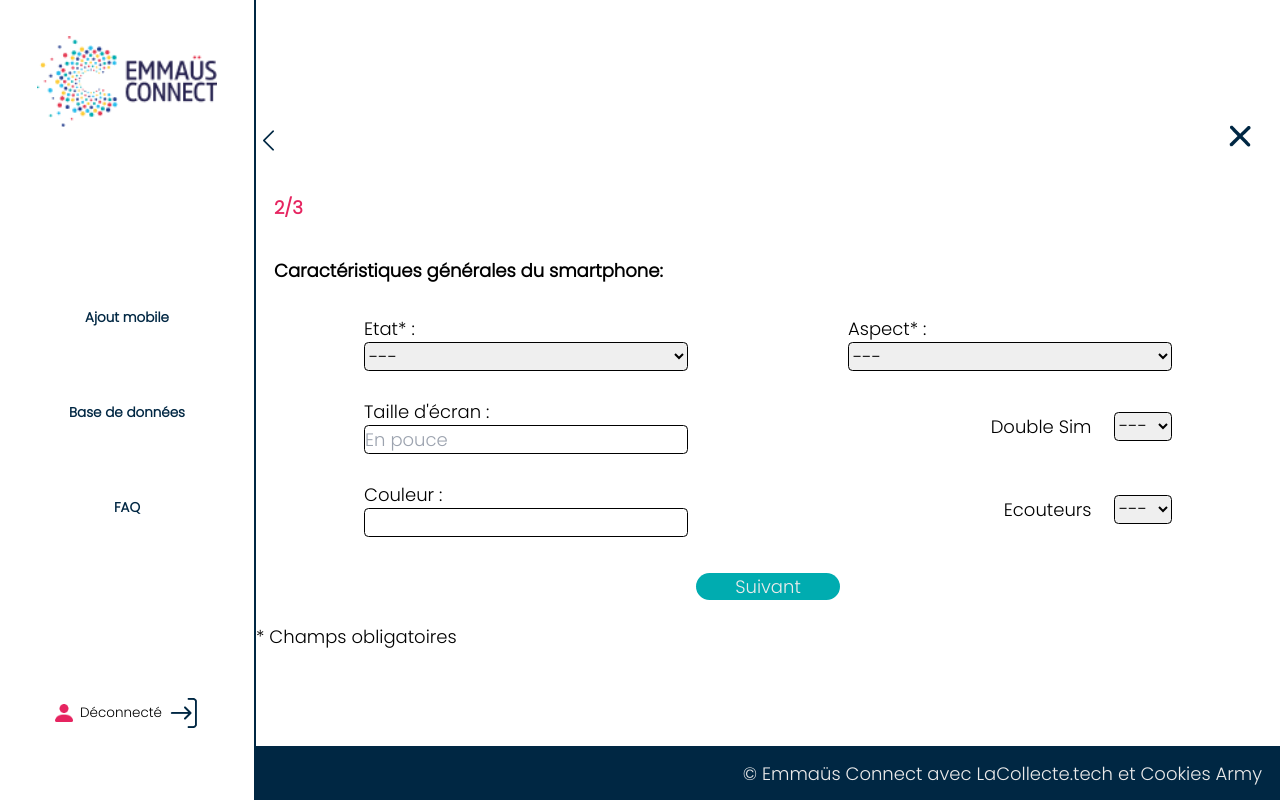
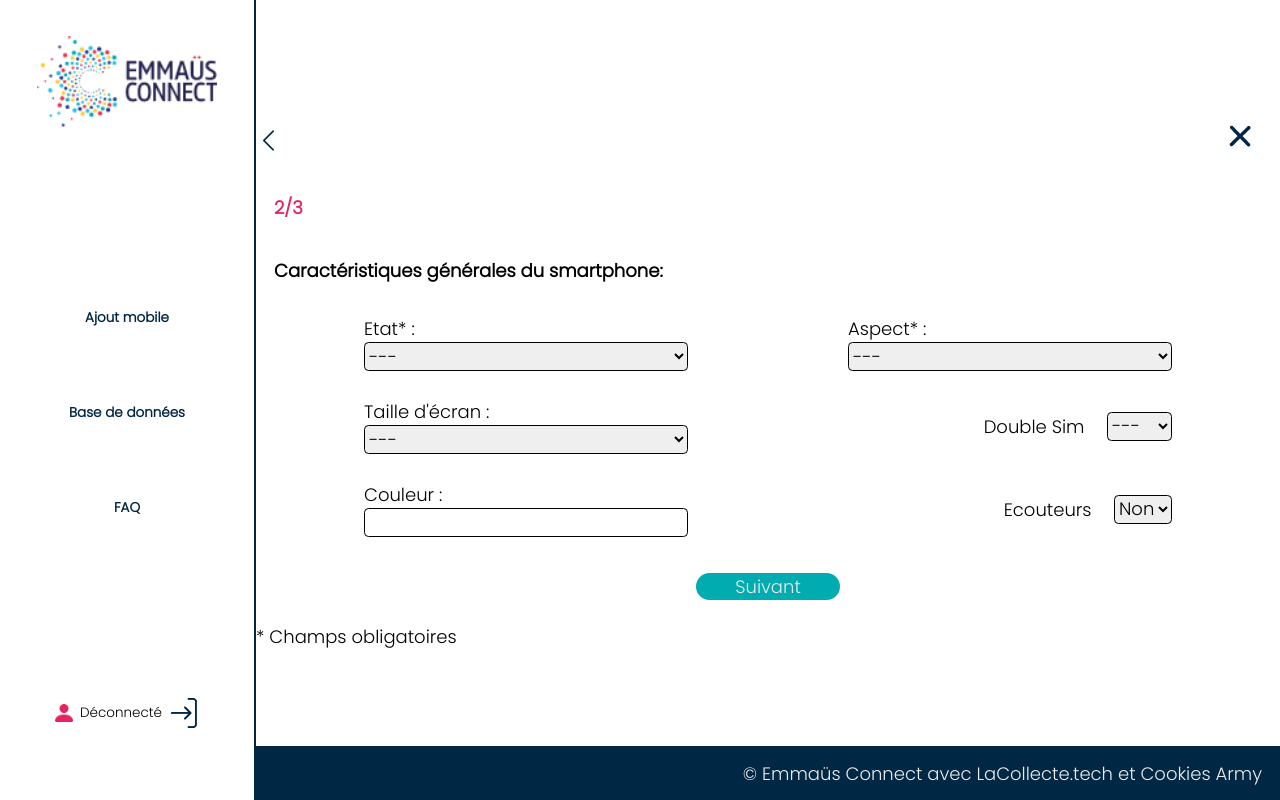
Before and after one commit to SbirLobo/cookiesarmy, a React (Vite) app in the folder frontend/: page /enregistrer2 in a window 1280 px wide. Built offline with nearby package versions, Linux system fonts and the light colour scheme.

Commit message:
Update Front/Back link

```diff
--- a/frontend/src/contexts/InfoMobileContext.jsx
+++ b/frontend/src/contexts/InfoMobileContext.jsx
@@ -22,7 +22,6 @@ export function InfoMobileProvider({ children }) {
     double_sim: "",
     couleur: "",
     ecouteurs: "",
-    vendu: "",
     ville: "",
     date_entree: "",
     commentaire: "",
--- a/frontend/src/pages/EnregistrerTel2.jsx
+++ b/frontend/src/pages/EnregistrerTel2.jsx
@@ -72,15 +72,21 @@ function EnregistrerTel2() {
           <div>
             <label htmlFor="taille">Taille d'écran : </label>
             <br />
-            <input
+            <select
               type="text"
               name="taille_p"
-              id="taille"
+              id="taille_p"
               className="rounded border w-36 sm:w-52  md:w-72"
-              placeholder="En pouce"
               value={mobile.taille_p}
               onChange={handleChangeMobile}
-            />
+            >
+              <option value="0">---</option>
+              <option value="5">5''</option>
+              <option value="6">6''</option>
+              <option value="7">7''</option>
+              <option value="8">8''</option>
+              <option value="9">9''</option>
+            </select>
           </div>
           <div className="gap-5 items-center flex">
             <label htmlFor="sim">Double Sim</label>
@@ -93,8 +99,8 @@ function EnregistrerTel2() {
               className="rounded border"
             >
               <option value="na">---</option>
-              <option value="non">Non</option>
-              <option value="oui">Oui</option>
+              <option value="0">false</option>
+              <option value="1">true</option>
             </select>
           </div>
         </div>
@@ -121,9 +127,8 @@ function EnregistrerTel2() {
               onChange={handleChangeMobile}
               className="rounded border"
             >
-              <option value="na">---</option>
-              <option value="non">Non</option>
-              <option value="oui">Oui</option>
+              <option value="false">Non</option>
+              <option value="true">Oui</option>
             </select>
           </div>
         </div>
--- a/frontend/src/pages/EnregistrerTel3.jsx
+++ b/frontend/src/pages/EnregistrerTel3.jsx
@@ -27,21 +27,6 @@ function EnregistrerTel3() {
       <h2 className="font-bold p-3">Elements informatifs:</h2>
       <form onChange={handleSubmit}>
         <div className="flex flex-wrap justify-between p-3 lg:px-24">
-          <div>
-            <label htmlFor="vendu">Vendu* : </label>
-            <br />
-            <select
-              name="vendu"
-              className="rounded border w-36 sm:w-52  md:w-72"
-              id="etat"
-              value={mobile.vendu}
-              onChange={handleChangeMobile}
-            >
-              <option value="vide">---</option>
-              <option value="Oui">Vendu</option>
-              <option value="Non">En stock</option>
-            </select>
-          </div>
           <div>
             <label htmlFor="ville">Ville* : </label>
             <br />
--- a/frontend/src/pages/Inscription.jsx
+++ b/frontend/src/pages/Inscription.jsx
@@ -1,7 +1,7 @@
-import Layout from "../components/Layout";
 import { useState } from "react";
 import axios from "axios";
 import { useNavigate } from "react-router-dom";
+import Layout from "../components/Layout";
 
 function Inscription() {
   // const API = `${import.meta.env.VITE_BACKEND_URL}/isncription`;
--- a/frontend/src/pages/ResumeTel.jsx
+++ b/frontend/src/pages/ResumeTel.jsx
@@ -4,18 +4,19 @@ import { useInfoMobile } from "../contexts/InfoMobileContext";
 
 function ResumeTel() {
   const { mobile, handleSubmit } = useInfoMobile();
+  return (
     <Layout>
       <div className="border-2 rounded-lg border-quaternary px-3 m-5">
         <div className="flex justify-between items-center">
           <Link to="/enregistrer3">
             <img
-            src="./assets/favicon/chevron.png"
+              src="../public/assets/favicon/chevron.png"
               alt="précédent"
               className="pt-2"
             />
           </Link>
           <Link to="/home">
-          <img src="./assets/favicon/croix.png" alt="Quitter" />
+            <img src="../public/assets/favicon/croix.png" alt="Quitter" />
           </Link>
         </div>
         <h2 className="text-primary font-bold p-3">Résumé du smartphone</h2>
@@ -28,7 +29,7 @@ function ResumeTel() {
             <li>Etat : {mobile.etat}</li>
             <li>Aspect : {mobile.aspect}</li>
             <li>Reseau : {mobile.reseau}</li>
-          <li>Vendu : {mobile.statut}</li>
+            <li>taille d'écran : {mobile.taille_p}</li>
             <li>Ville : {mobile.ville}</li>
             <li>Date d'entrée : {mobile.date_entree}</li>
             <li>Année : {mobile.annee_prod}</li>
@@ -37,7 +38,7 @@ function ResumeTel() {
             <li>Commentaire : {mobile.commentaire}</li>
           </ul>
           <div className="flex flex-col justify-center items-center">
-          <img src={mobile.image} alt={mobile.modele} />
+            <img src="" alt="" />
             <h2 className="p-5 border text-center border-quinary shadow-lg rounded">
               Prix conseillé: <br />
               <span className="text-secondary font-blod">150 €</span>
@@ -51,9 +52,61 @@ function ResumeTel() {
               </button>
             </form>
           </div>
-      </div>{" "}
         </div>
-  </Layout>;
+      </div>
+    </Layout>
+  );
 }
 
 export default ResumeTel;
+
+// <Layout>
+//   <div className="border-2 rounded-lg border-quaternary px-3 m-5">
+//     <div className="flex justify-between items-center">
+//       <Link to="/enregistrer3">
+//         <img
+//           src="./assets/favicon/chevron.png"
+//           alt="précédent"
+//           className="pt-2"
+//         />
+//       </Link>
+//       <Link to="/home">
+//         <img src="./assets/favicon/croix.png" alt="Quitter" />
+//       </Link>
+//     </div>
+//     <h2 className="text-primary font-bold p-3">Résumé du smartphone</h2>
+//     <div className="flex p-2 justify-around">
+//       <ul>
+//         <li>Modèle : {mobile.modele}</li>
+//         <li>Marque : {mobile.marque}</li>
+//         <li>RAM : {mobile.ram_go}</li>
+//         <li>Stockage : {mobile.stockage_go}</li>
+//         <li>Etat : {mobile.etat}</li>
+//         <li>Aspect : {mobile.aspect}</li>
+//         <li>Reseau : {mobile.reseau}</li>
+//         <li>Vendu : {mobile.statut}</li>
+//         <li>Ville : {mobile.ville}</li>
+//         <li>Date d'entrée : {mobile.date_entree}</li>
+//         <li>Année : {mobile.annee_prod}</li>
+//         <li>Ecouteurs : {mobile.ecouteurs}</li>
+//         <li>Double sim : {mobile.double_sim}</li>
+//         <li>Commentaire : {mobile.commentaire}</li>
+//       </ul>
+//       <div className="flex flex-col justify-center items-center">
+//         <img src={mobile.image} alt={mobile.modele} />
+//         <h2 className="p-5 border text-center border-quinary shadow-lg rounded">
+//           Prix conseillé: <br />
+//           <span className="text-secondary font-blod">150 €</span>
+//         </h2>
+//         <form onSubmit={handleSubmit}>
+//           <button
+//             type="submit"
+//             className="bg-tertiary text-quinary rounded-full w-32 mt-8"
+//           >
+//             Valider et enregistrer
+//           </button>
+//         </form>
+//       </div>
+//     </div>{" "}
+//   </div>
+// </Layout>;
```
Also changed, not shown: 2 other files (tests, documents, lock files or other folders). Lines whose indentation alone changed are shown as unchanged.
